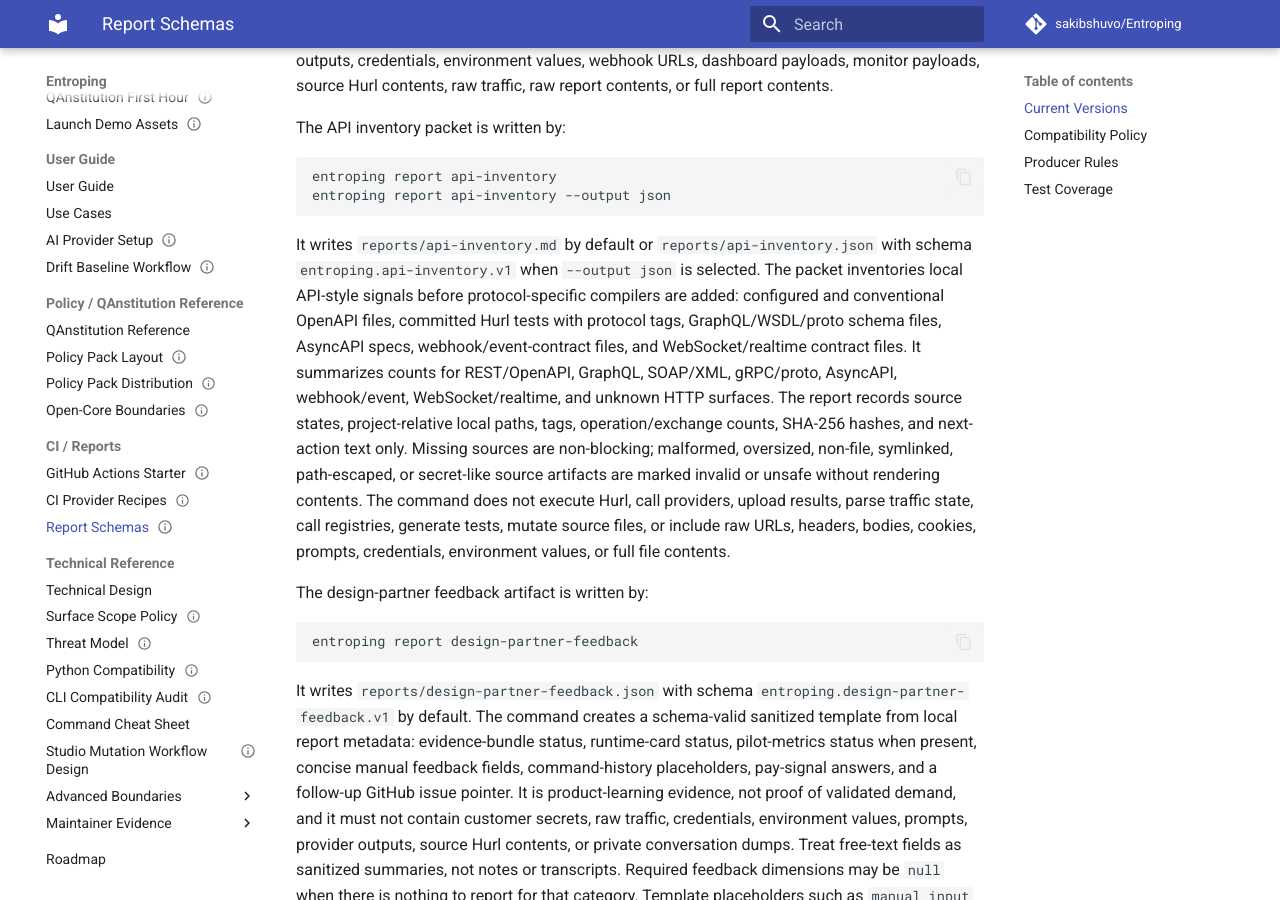
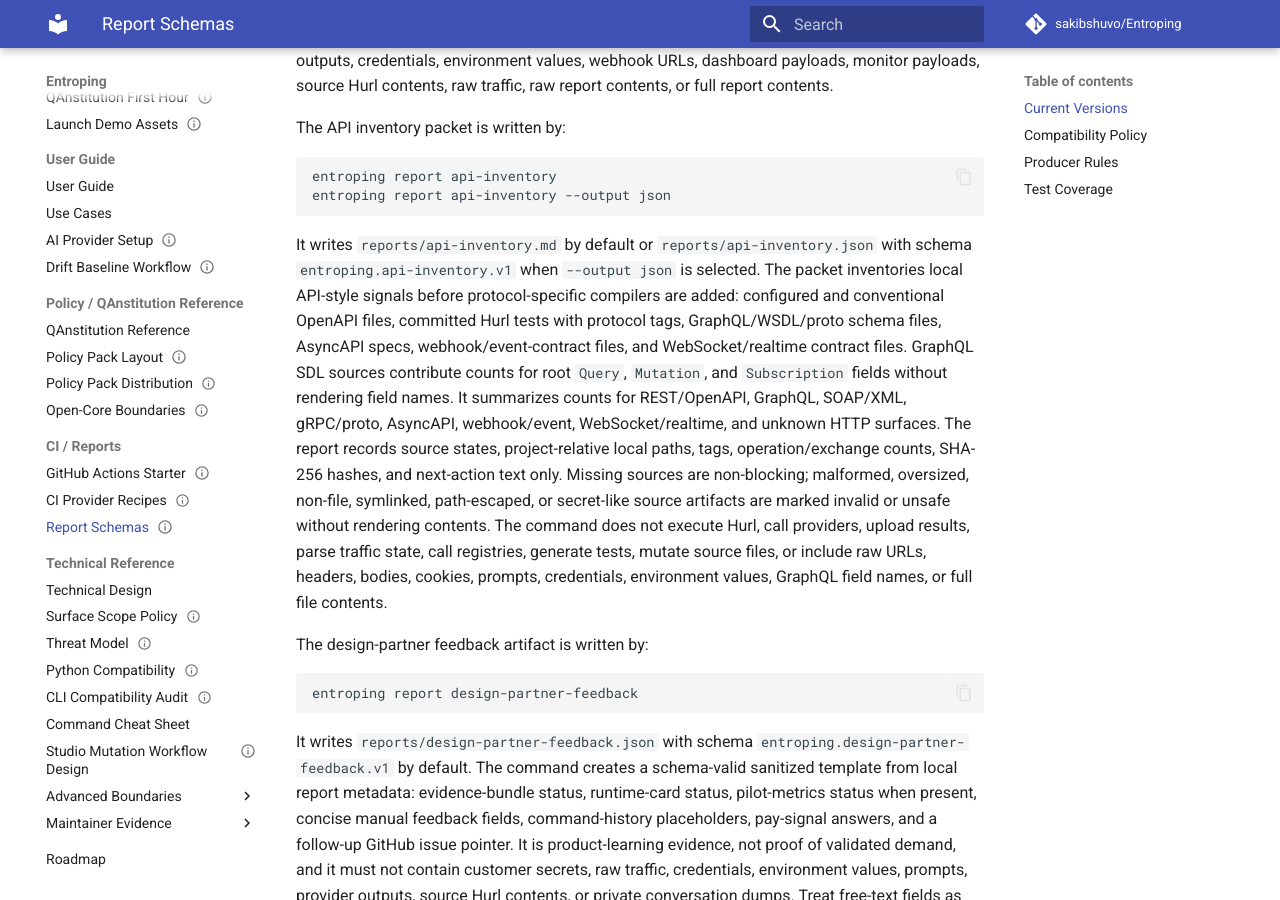
Before and after one commit to sakibshuvo/Entroping, an MkDocs documentation site: the page built from docs/technical/REPORT_SCHEMAS.md, in a window 1280 px wide and 900 px high, scrolled down 25490 px. Built offline with MkDocs 1.6.1 and Material for MkDocs 9.7.7, drawn with Linux system fonts in a browser that asks for light colours; comment, search, counter and statistics services are not loaded.

Commit message:
feat(report): count graphql inventory operations

```diff
--- a/docs/technical/REPORT_SCHEMAS.md
+++ b/docs/technical/REPORT_SCHEMAS.md
@@ -1107,16 +1107,18 @@
 before protocol-specific compilers are added: configured and conventional
 OpenAPI files, committed Hurl tests with protocol tags, GraphQL/WSDL/proto
 schema files, AsyncAPI specs, webhook/event-contract files, and
-WebSocket/realtime contract files. It summarizes counts for REST/OpenAPI,
-GraphQL, SOAP/XML, gRPC/proto, AsyncAPI, webhook/event, WebSocket/realtime,
-and unknown HTTP surfaces. The report records source states, project-relative
-local paths, tags, operation/exchange counts, SHA-256 hashes, and next-action
-text only. Missing sources are non-blocking; malformed, oversized, non-file,
-symlinked, path-escaped, or secret-like source artifacts are marked invalid or
-unsafe without rendering contents. The command does not execute Hurl, call
-providers, upload results, parse traffic state, call registries, generate
-tests, mutate source files, or include raw URLs, headers, bodies, cookies,
-prompts, credentials, environment values, or full file contents.
+WebSocket/realtime contract files. GraphQL SDL sources contribute counts for
+root `Query`, `Mutation`, and `Subscription` fields without rendering field
+names. It summarizes counts for REST/OpenAPI, GraphQL, SOAP/XML, gRPC/proto,
+AsyncAPI, webhook/event, WebSocket/realtime, and unknown HTTP surfaces. The
+report records source states, project-relative local paths, tags,
+operation/exchange counts, SHA-256 hashes, and next-action text only. Missing
+sources are non-blocking; malformed, oversized, non-file, symlinked,
+path-escaped, or secret-like source artifacts are marked invalid or unsafe
+without rendering contents. The command does not execute Hurl, call providers,
+upload results, parse traffic state, call registries, generate tests, mutate
+source files, or include raw URLs, headers, bodies, cookies, prompts,
+credentials, environment values, GraphQL field names, or full file contents.
 
 The design-partner feedback artifact is written by:
 
```
Also changed, not shown: .context/changelog.md (+8 -0 lines), .context/plan.md (+6 -7 lines), docs/meta/PROJECT_PROGRESS.md (+1 -1 lines), docs/technical/TDS.md (+9 -8 lines), 2 other files.
